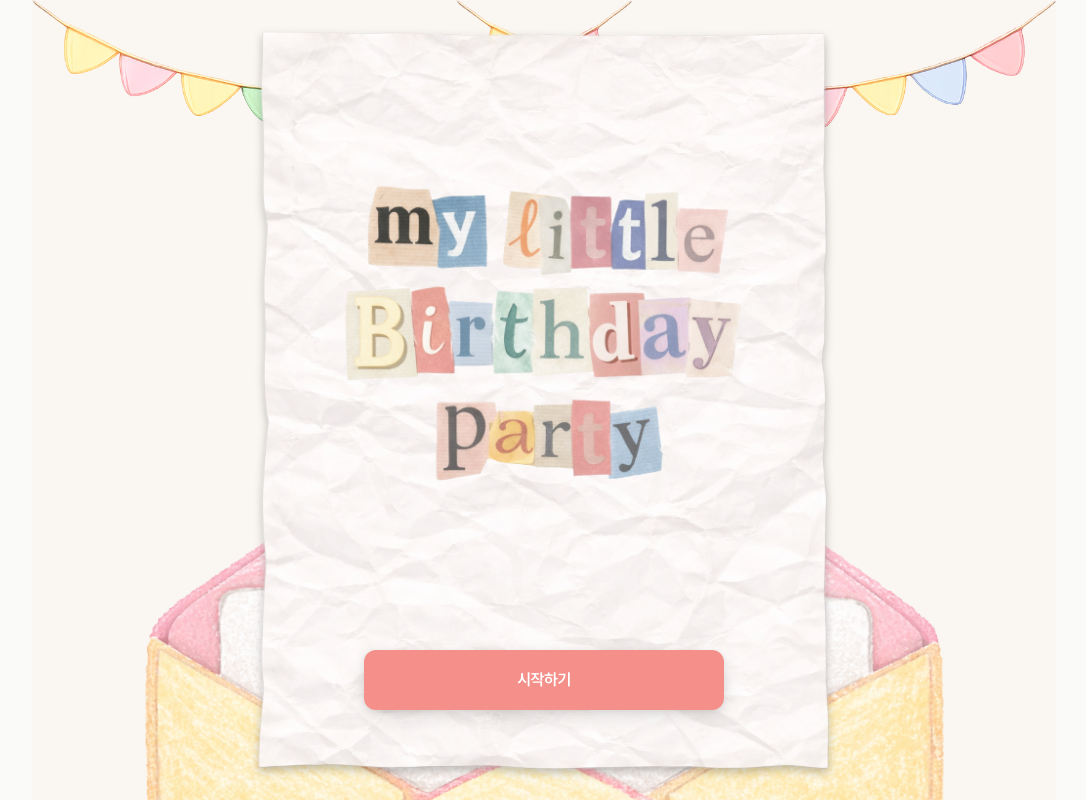
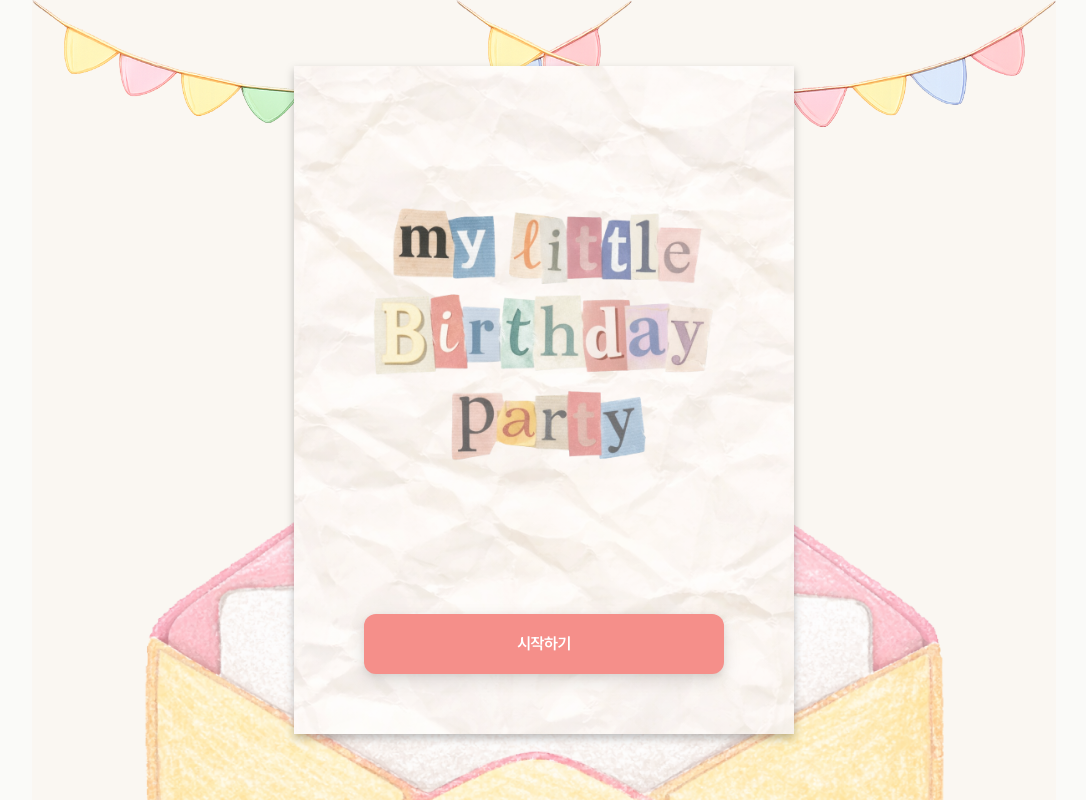
Before and after one commit to Leeseoleem/my-little-birthday-party, a React (Vite) app: page /creator in a window 1280 px wide. Shown: the whole page, without its empty margins (96-1182 px from the left). Built offline with nearby package versions, Linux system fonts and the light colour scheme.

Commit message:
design: IntroCard 사이즈 조정 및 최대 길이 제한

```diff
--- a/src/features/creator/components/IntroCard.tsx
+++ b/src/features/creator/components/IntroCard.tsx
@@ -6,15 +6,15 @@
       className="bg-[url('/assets/textures/paper-crumpled-white.png')]
           bg-no-repeat
           bg-center
-          bg-size-[100%_100%]
+          w-full max-w-[500px] h-auto
           z-50
           drop-shadow-floating
-          flex flex-col justify-center items-center py-15 px-6 md:px-8 xl:px-9 gap-8 md:gap-12 lg:gap-15"
+          flex flex-col justify-center items-center py-15 px-6 md:px-8 xl:px-9 gap-8 md:gap-12 lg:gap-15 bg-amber-400"
     >
       <img
         src="/assets/brand/title-logo.png"
         alt="나의 작은 생일 파티"
-        className="h-full min-h-[300px] max-h-[500px] mx-auto"
+        className="h-full min-h-[300px] x-auto"
       />
       <div className="flex w-full justify-center items-center">
         <CommonLinkButton label="시작하기" to="/creator/info" />
```
